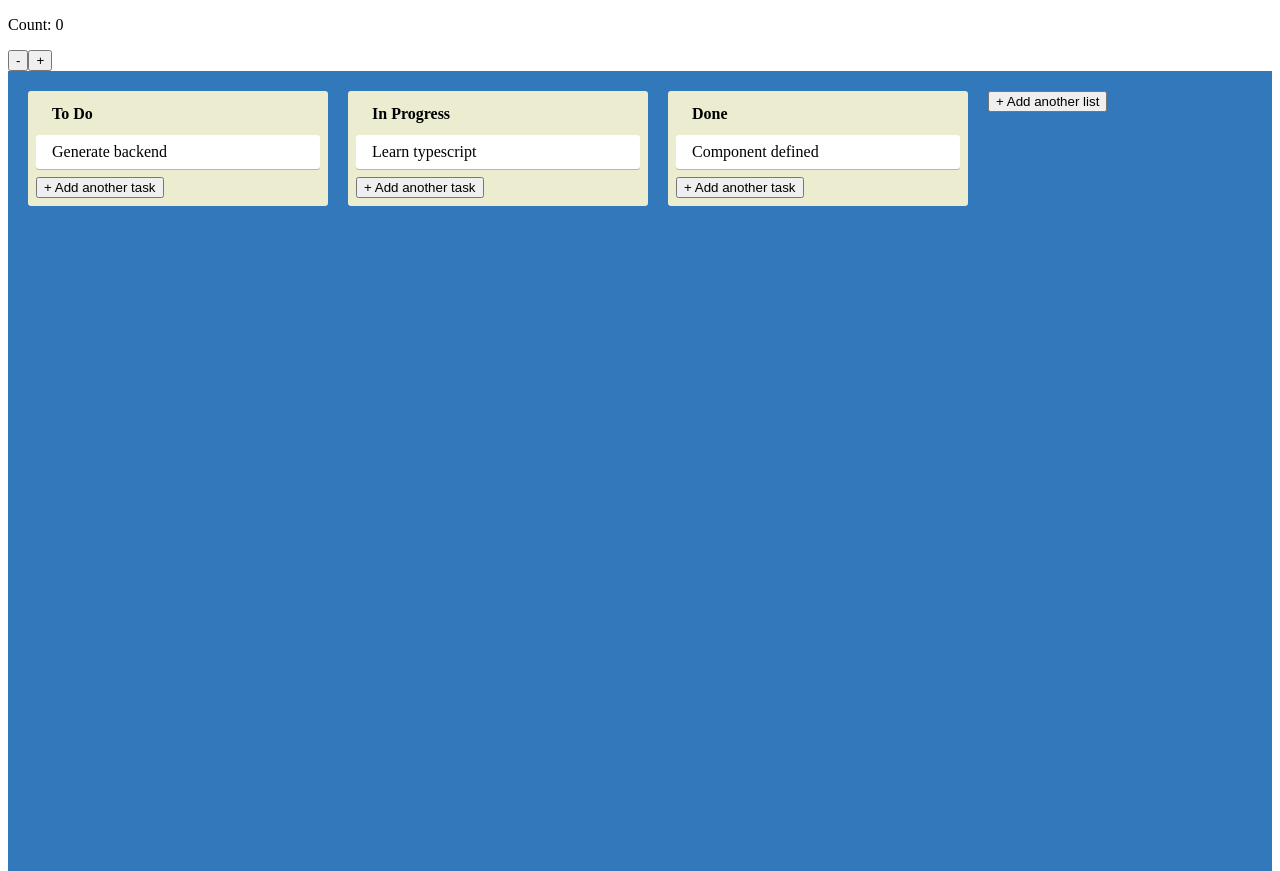
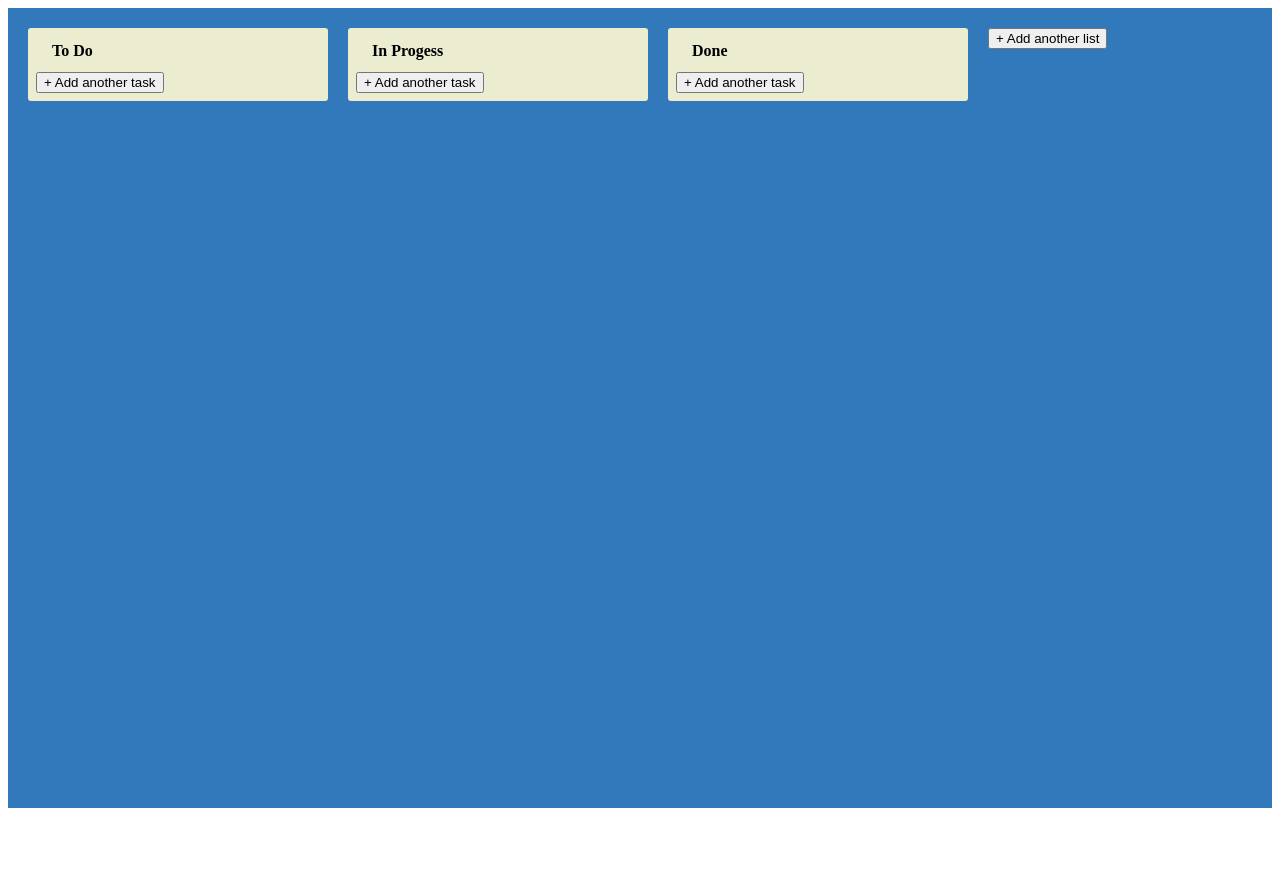
Before and after one commit to neil-ca/todo-app, a React (Create React App) app in the folder trello-clone/: page / in a window 1280 px wide. After the commit the page ends 808 px from the top, so only its background shows below. Built offline with nearby package versions, Linux system fonts and the light colour scheme.

Commit message:
get the data from AppStateContext

```diff
--- a/trello-clone/src/App.tsx
+++ b/trello-clone/src/App.tsx
@@ -1,49 +1,39 @@
-import React, { useReducer } from "react";
+import React from "react";
+import { useAppState } from "./AppStateContext";
+import { AddNewItem } from "./components/AddNewItem";
+import { Column } from "./components/Column";
 import { AppContainer } from "./styles";
-import { Card } from "./components/Card";
-import { Column } from "./components/Column";
-import { AddNewItem } from "./components/AddNewItem";
 
-interface State {
-  count: number;
-}
-type Action =
-  | {
-      type: "increment";
-    }
-  | {
-      type: "decrement";
-    };
-const counterReducer = (state: State, action: Action) => {
-  switch (action.type) {
-    case "increment":
-      return { count: state.count + 2 };
-    case "decrement":
-      return { count: state.count - 2 };
-    default:
-      throw new Error();
-  }
-};
+// interface State {
+//   count: number;
+// }
+// type Action =
+//   | {
+//       type: "increment";
+//     }
+//   | {
+//       type: "decrement";
+//     };
+// const counterReducer = (state: State, action: Action) => {
+//   switch (action.type) {
+//     case "increment":
+//       return { count: state.count + 2 };
+//     case "decrement":
+//       return { count: state.count - 2 };
+//     default:
+//       throw new Error();
+//   }
+// };
 function App() {
-  const [state, dispatch] = useReducer(counterReducer, { count: 0 });
+  // const [state, dispatch] = useReducer(counterReducer, { count: 0 });
+  const { state } = useAppState();
   return (
-    <>
-      <p>Count: {state.count}</p>
-      <button onClick={() => dispatch({ type: "decrement" })}>-</button>
-      <button onClick={() => dispatch({ type: "increment" })}>+</button>
-      <AppContainer>
-        <Column text="To Do">
-          <Card text="Generate backend" />
-        </Column>
-        <Column text="In Progress">
-          <Card text="Learn typescript" />
-        </Column>
-        <Column text="Done">
-          <Card text="Component defined" />
-        </Column>
-        <AddNewItem toggleButtonText="+ Add another list" onAdd={console.log} />
-      </AppContainer>
-    </>
+    <AppContainer>
+      {state.lists.map((list, i) => (
+        <Column text={list.text} key={list.id} index={i} />
+      ))}
+      <AddNewItem toggleButtonText="+ Add another list" onAdd={console.log} />
+    </AppContainer>
   );
 }
 
--- a/trello-clone/src/components/Column.tsx
+++ b/trello-clone/src/components/Column.tsx
@@ -4,7 +4,7 @@ import { AddNewItem } from "./AddNewItem";
 
 interface ColumnProps {
   text: string;
-  children: any;
+  index: number;
 }
 
 export const Column = ({
```
